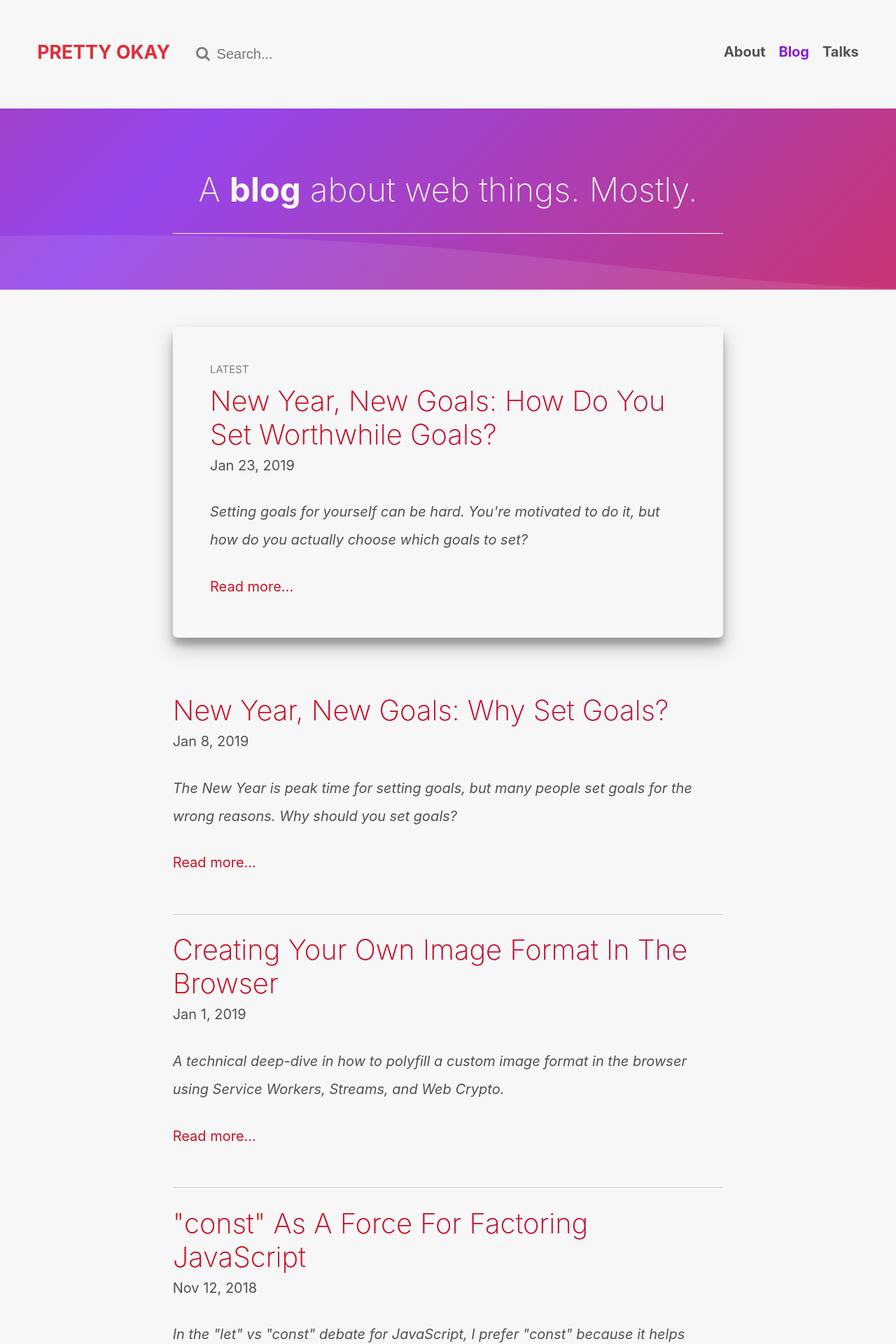
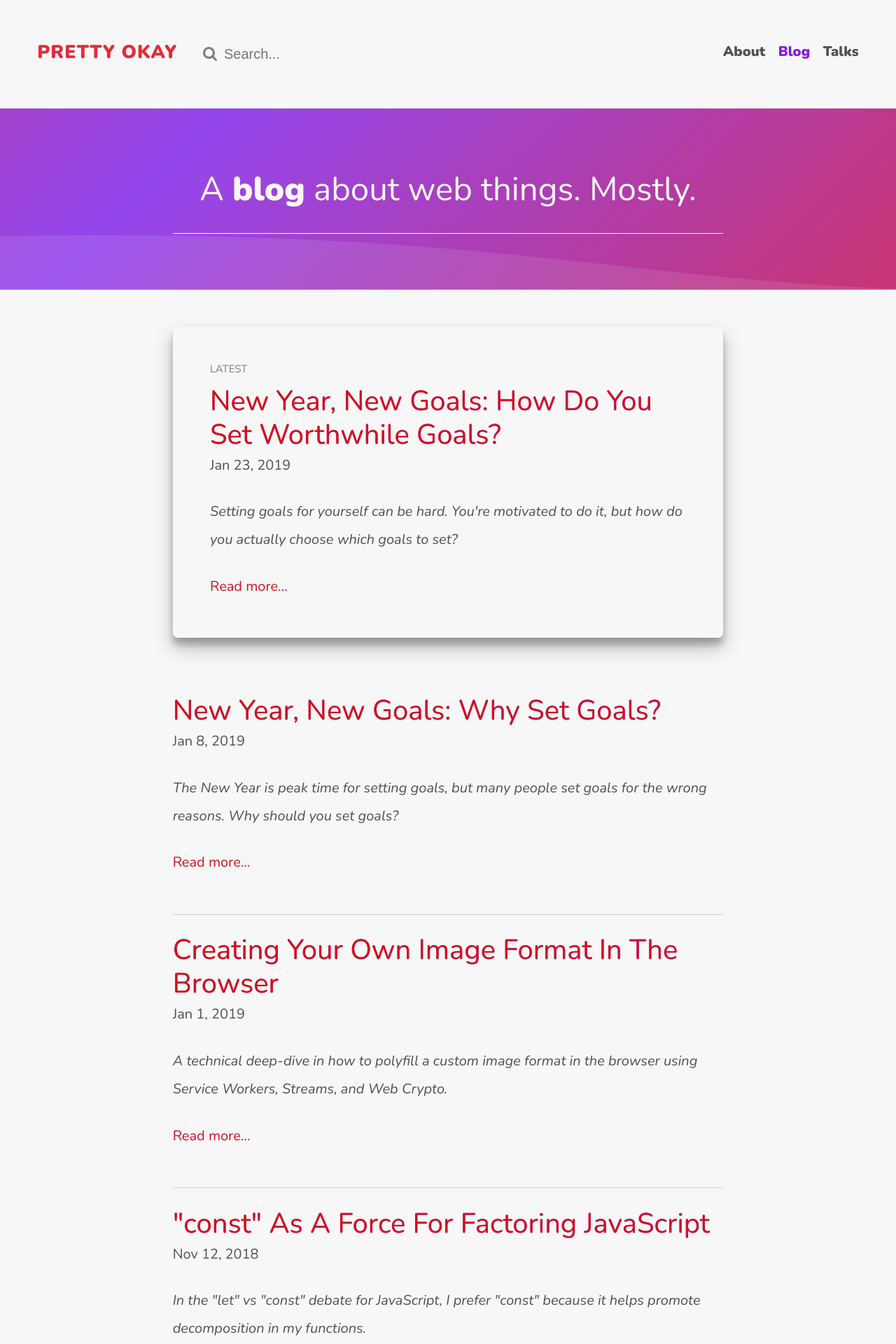
Before and after one commit to trentmwillis/pretty-okay.dev, a Jekyll site: the page built from index.html, in a window 1280 px wide. Shown: the top 1920 px of the page at 70% size. Built offline with Jekyll 4.4.1, drawn with Linux system fonts in a browser that asks for light colours; comment, search, counter and statistics services are not loaded.

Commit message:
Use Nunito as primary font

```diff
--- a/_includes/head.html
+++ b/_includes/head.html
@@ -16,6 +16,8 @@
   <meta property="og:type" content="{% if page.layout == 'post' %}article{% else %}website{% endif %}">
   <meta property="og:site_name" content="{{ site.title }}">
 
+  <link rel="preconnect" href="https://fonts.gstatic.com/" crossorigin>
+  <link rel="stylesheet" href="https://fonts.googleapis.com/css?family=Nunito:200,200i,400,400i,900,900i&display=fallback">
   <link rel="stylesheet" href="{{ "/css/main.css" | prepend: site.baseurl }}">
 
   <link rel="manifest" href="/manifest.json">
--- a/_sass/_layout.scss
+++ b/_sass/_layout.scss
@@ -87,6 +87,7 @@
   font-size: $size-2;
   margin-left: 0;
   padding-bottom: 0;
+  letter-spacing: 1px;
   text-transform: uppercase;
 
   &:hover {
--- a/css/main.scss
+++ b/css/main.scss
@@ -4,7 +4,7 @@
 
 @charset "utf-8";
 
-$base-font-family: -apple-system, BlinkMacSystemFont, "Segoe UI", "Roboto", "Oxygen", "Ubuntu", "Cantarell", "Fira Sans", "Droid Sans", "Helvetica Neue", "Helvetica", "Arial", sans-serif;
+$base-font-family: "Nunito", -apple-system, BlinkMacSystemFont, "Segoe UI", "Roboto", "Oxygen", "Ubuntu", "Cantarell", "Fira Sans", "Droid Sans", "Helvetica Neue", "Helvetica", "Arial", sans-serif;
 $base-font-weight: 400;
 $base-line-height: 2;
 
```
